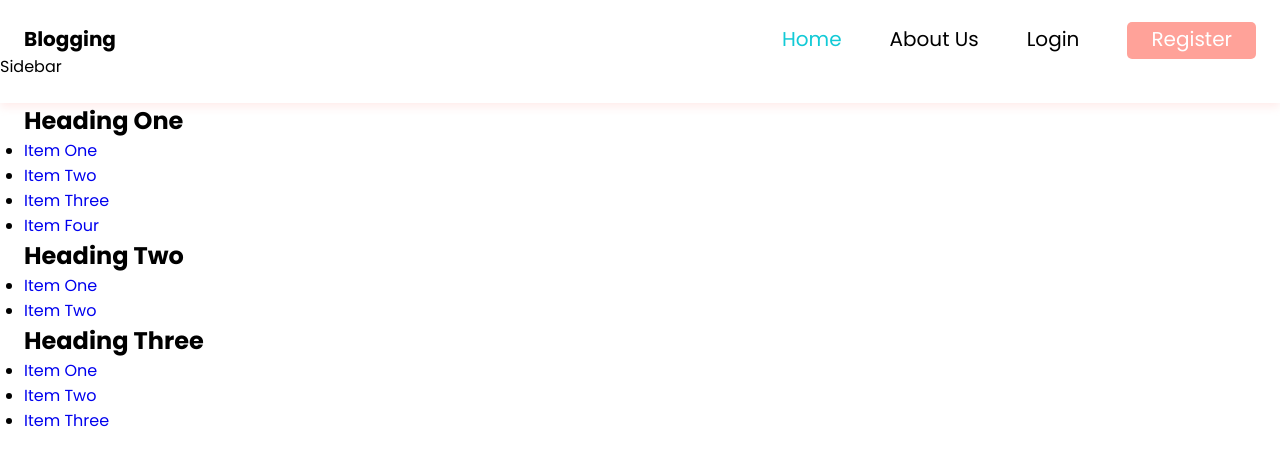
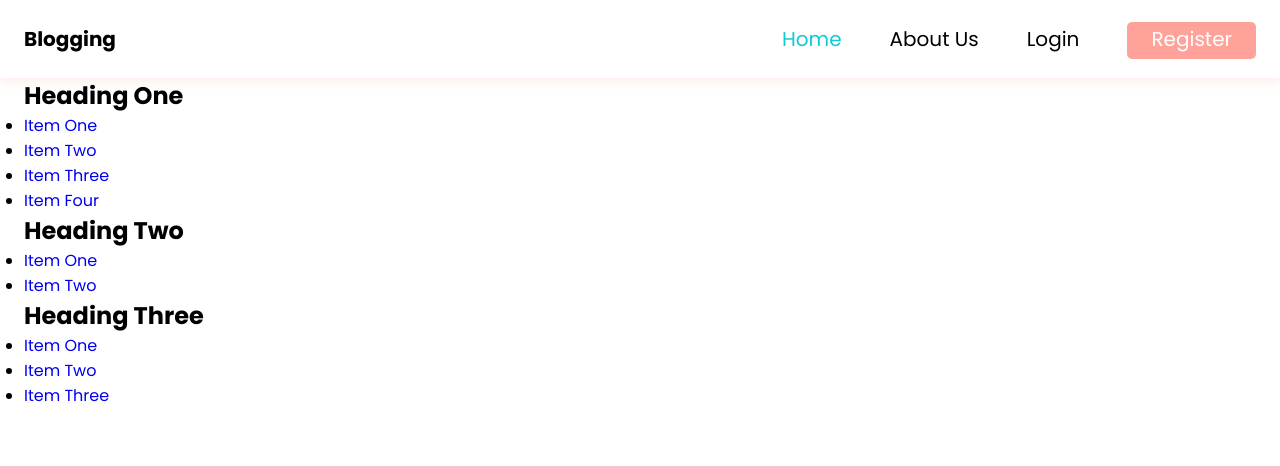
Before and after one commit to Ashutosh2897/blogTemplate, a plain HTML site: page index.html in a window 1280 px wide. Drawn offline with Linux system fonts and the light colour scheme.

Commit message:
pulled sidebar code from main branch

```diff
--- a/index.html
+++ b/index.html
@@ -26,9 +26,6 @@
                     <a class="menu-item register" href="#">Register</a>
                 </li>
             </ul>
-        </div>
-        <div class="main wrapper">
-            <p>Sidebar</p>
         </div>
     </header>
     <!-- main-content -->
```
